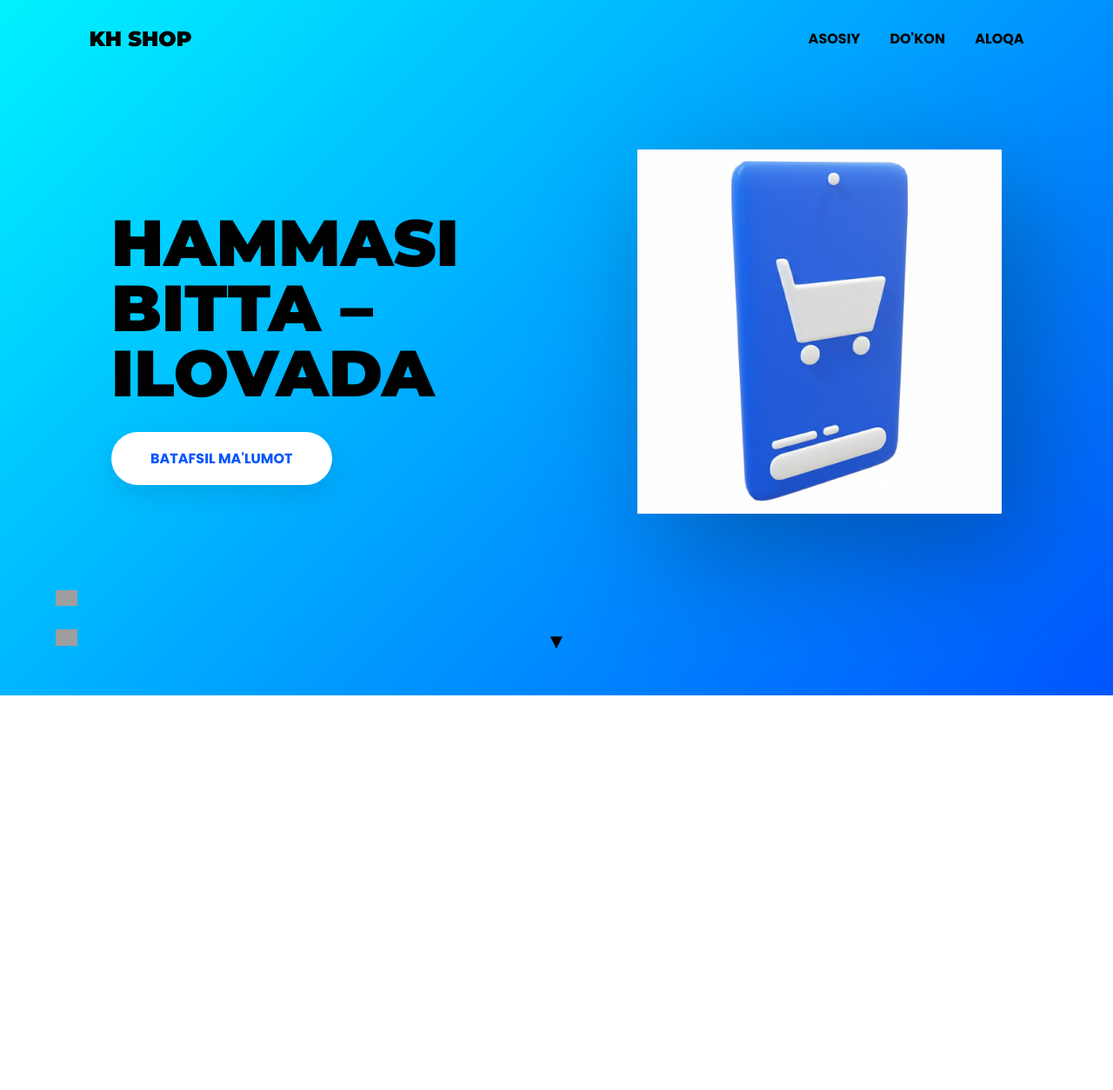
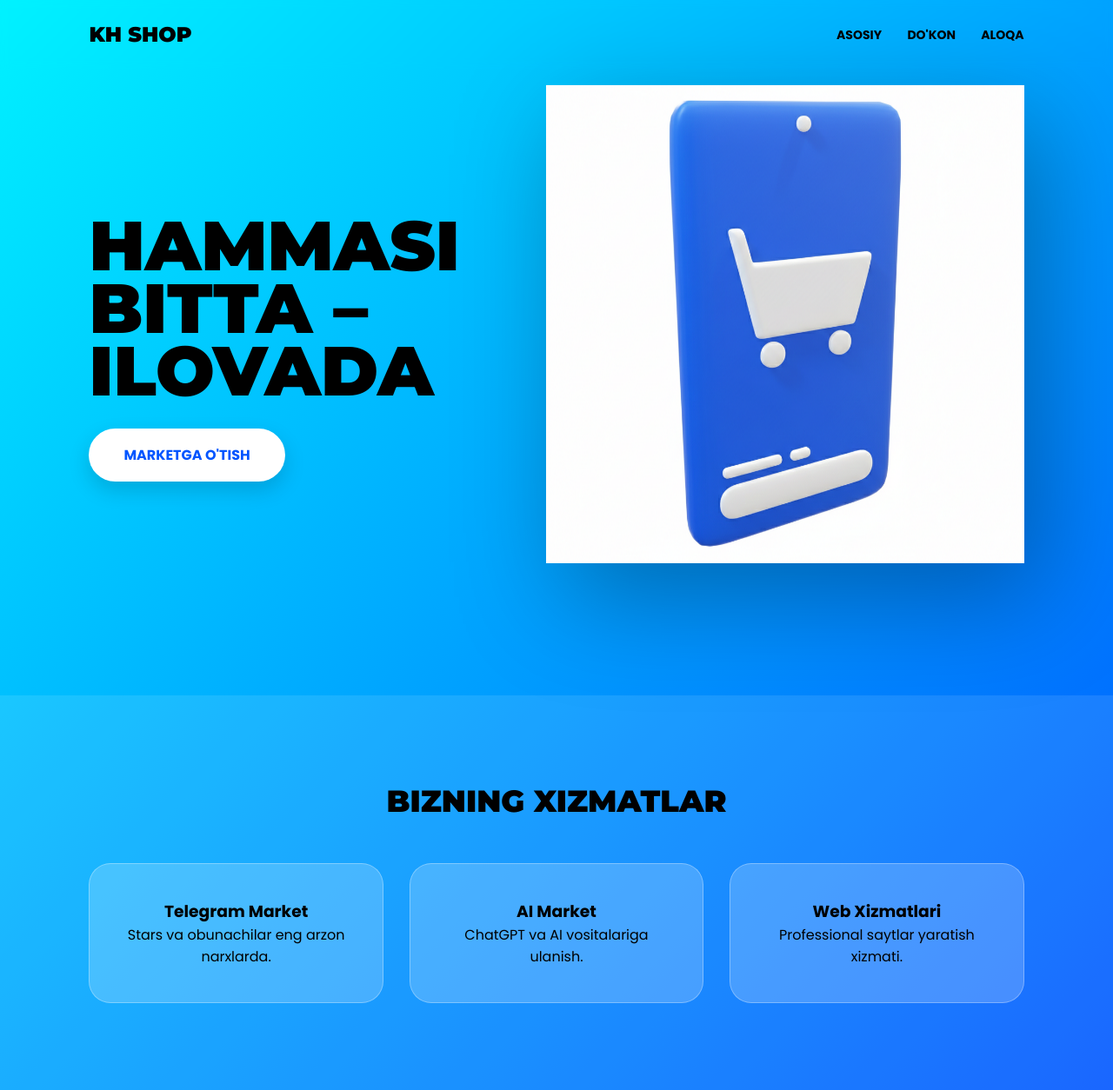
Before and after one commit to ismoilvoy/portfolio, a plain HTML site: page index.html in a window 1280 px wide. Shown: the whole page at 87% size. Before the commit the page ends 800 px from the top, so only its background shows below. Drawn offline with Linux system fonts and the light colour scheme; grey boxes are pictures that could not be loaded.

Commit message:
vercel.json tuzatildi

```diff
--- a/index.html
+++ b/index.html
@@ -3,83 +3,36 @@
 <head>
     <meta charset="UTF-8">
     <meta name="viewport" content="width=device-width, initial-scale=1.0">
-    <title>KH SHOP | Rasmiy</title>
+    <title>KH SHOP | Professional</title>
     <link href="https://fonts.googleapis.com/css2?family=Montserrat:wght@900&family=Poppins:wght@400;700&display=swap" rel="stylesheet">
     <style>
+        /* 1. Global Sheet */
         * { margin: 0; padding: 0; box-sizing: border-box; scroll-behavior: smooth; }
-        body {
-            background: linear-gradient(135deg, #00f2ff 0%, #0055ff 100%);
-            min-height: 100vh;
-            font-family: 'Poppins', sans-serif;
-            overflow-x: hidden;
-        }
-        header {
-            position: fixed;
-            top: 0; width: 100%;
-            padding: 30px 8%;
-            display: flex;
-            justify-content: space-between;
-            align-items: center;
-            z-index: 100;
-        }
-        .nav-links a {
-            margin-left: 30px;
-            text-decoration: none;
-            color: #000;
-            font-weight: 700;
-            text-transform: uppercase;
-        }
-        .hero {
-            height: 100vh;
-            display: flex;
-            align-items: center;
-            justify-content: space-between;
-            padding: 0 10%;
-        }
-        .hero-text h1 {
-            font-family: 'Montserrat', sans-serif;
-            font-size: clamp(35px, 8vw, 75px);
-            line-height: 1;
-            color: #000;
-            text-transform: uppercase;
-        }
-        .btn {
-            background: #fff;
-            color: #0055ff;
-            padding: 18px 45px;
-            border-radius: 50px;
-            text-decoration: none;
-            font-weight: 800;
-            display: inline-block;
-            margin-top: 30px;
-            box-shadow: 0 10px 30px rgba(0,0,0,0.1);
-        }
-        .hero-image img {
-            width: 100%;
-            max-width: 500px;
-            filter: drop-shadow(30px 45px 70px rgba(0,0,0,0.3));
-            animation: float 4s ease-in-out infinite;
-        }
-        @keyframes float {
-            0%, 100% { transform: translateY(0); }
-            50% { transform: translateY(-30px); }
-        }
-        .social-icons {
-            position: absolute;
-            left: 5%; bottom: 50px;
-            display: flex; flex-direction: column; gap: 20px;
-        }
-        .scroll-icon {
-            position: absolute;
-            bottom: 30px; left: 50%;
-            transform: translateX(-50%);
-            font-size: 24px;
-            animation: bounce 2s infinite;
-        }
-        @keyframes bounce { 0%, 100% { bottom: 30px; } 50% { bottom: 45px; } }
+        body { background: linear-gradient(135deg, #00f2ff 0%, #0055ff 100%); font-family: 'Poppins', sans-serif; overflow-x: hidden; }
+
+        /* 2. Header */
+        header { position: fixed; top: 0; width: 100%; padding: 25px 8%; display: flex; justify-content: space-between; align-items: center; z-index: 100; backdrop-filter: blur(5px); }
+        .nav-links a { margin-left: 25px; text-decoration: none; color: #000; font-weight: 700; font-size: 14px; }
+
+        /* 3. Hero Section */
+        .hero { height: 100vh; display: flex; align-items: center; justify-content: space-between; padding: 0 8%; }
+        .hero-text h1 { font-family: 'Montserrat', sans-serif; font-size: clamp(40px, 8vw, 80px); line-height: 0.9; color: #000; }
+        .btn { background: #fff; color: #0055ff; padding: 18px 40px; border-radius: 50px; text-decoration: none; font-weight: 800; display: inline-block; margin-top: 30px; box-shadow: 0 10px 25px rgba(0,0,0,0.15); transition: 0.3s; }
+        .btn:hover { transform: translateY(-5px); }
+
+        .hero-image img { width: 100%; max-width: 550px; filter: drop-shadow(20px 40px 60px rgba(0,0,0,0.3)); animation: float 4s infinite; }
+        @keyframes float { 0%, 100% { transform: translateY(0); } 50% { transform: translateY(-30px); } }
+
+        /* 4. Market Section */
+        .market { padding: 100px 8%; background: rgba(255,255,255,0.1); }
+        .section-title { text-align: center; font-family: 'Montserrat', sans-serif; font-size: 35px; margin-bottom: 50px; }
+        .cards { display: grid; grid-template-columns: repeat(auto-fit, minmax(300px, 1fr)); gap: 30px; }
+        .card { background: rgba(255,255,255,0.2); padding: 40px; border-radius: 25px; border: 1px solid rgba(255,255,255,0.3); text-align: center; transition: 0.4s; }
+        .card:hover { background: rgba(255,255,255,0.3); transform: translateY(-10px); }
     </style>
 </head>
 <body>
+
     <header>
         <div style="font-family:'Montserrat'; font-size:24px;">KH SHOP</div>
         <nav class="nav-links">
@@ -88,19 +41,34 @@
             <a href="#">ALOQA</a>
         </nav>
     </header>
+
     <section class="hero">
         <div class="hero-text">
-            <h1>HAMMASI BITTA – <br> ILOVADA</h1>
-            <a href="#market" class="btn">BATAFSIL MA'LUMOT</a>
+            <h1>HAMMASI <br> BITTA – <br> ILOVADA</h1>
+            <a href="#market" class="btn">MARKETGA O'TISH</a>
         </div>
         <div class="hero-image">
-            <img src="img/basket.png" alt="3D Basket">
+            <img src="img/basket.png" alt="3D Basket" onerror="this.src='https://i.ibb.co/fndW8p4/3d-basket.png'">
         </div>
-        <div class="social-icons">
-            <a href="#"><img src="https://cdn-icons-png.flaticon.com/512/2111/2111646.png" width="25"></a>
-            <a href="#"><img src="https://cdn-icons-png.flaticon.com/512/2111/2111463.png" width="25"></a>
+    </section>
+
+    <section id="market" class="market">
+        <h2 class="section-title">BIZNING XIZMATLAR</h2>
+        <div class="cards">
+            <div class="card">
+                <h3>Telegram Market</h3>
+                <p>Stars va obunachilar eng arzon narxlarda.</p>
+            </div>
+            <div class="card">
+                <h3>AI Market</h3>
+                <p>ChatGPT va AI vositalariga ulanish.</p>
+            </div>
+            <div class="card">
+                <h3>Web Xizmatlari</h3>
+                <p>Professional saytlar yaratish xizmati.</p>
+            </div>
         </div>
-        <div class="scroll-icon">▼</div>
     </section>
+
 </body>
 </html>
```
Also changed, not shown: vercel.json.
